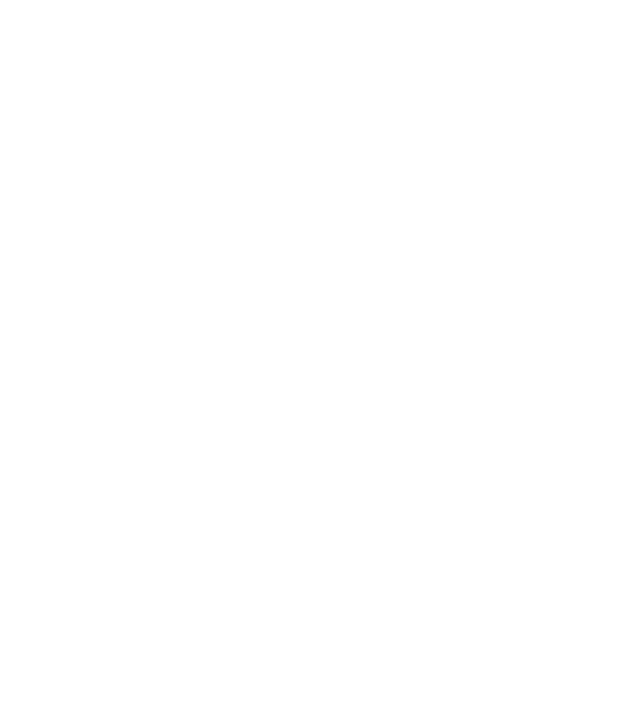
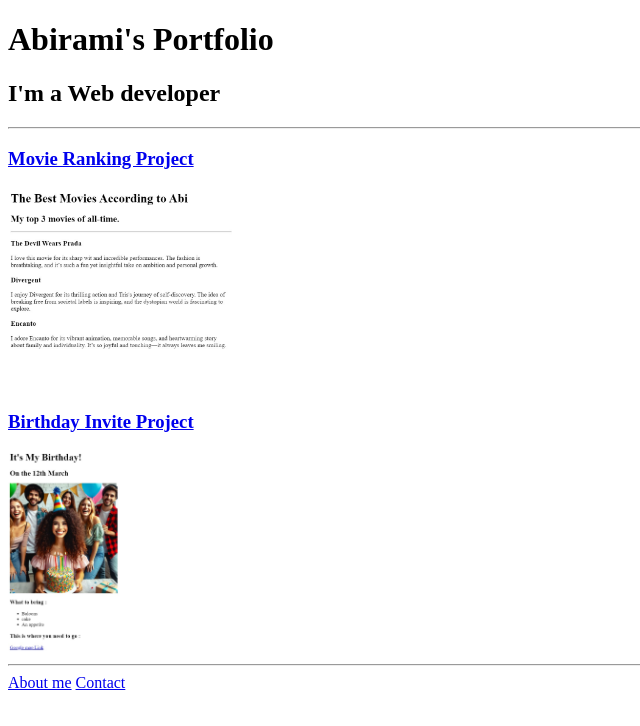
Before and after one commit to Abi-hub12/html-portfolio, a plain HTML site: page index.html in a window 1280 px wide. Shown: the whole page, without its empty margins (0-640 px from the left). Drawn offline with Linux system fonts and the light colour scheme.

Commit message:
Add files via upload

```diff
--- a/index.html
+++ b/index.html
@@ -1,4 +1,26 @@
 <!-- TODO 1: Create the HTML Boilerplate -->
+ <!DOCTYPE html>
+ <html lang="en">
+ <head>
+    <meta charset="UTF-8">
+    <title>Abi's Portfolio</title>
+ </head>
+
+ <body>
+    <h1>Abirami's Portfolio </h1>
+    <h2>I'm a Web developer</h2>
+    <hr />
+    <h3 ><a href="./public/abi movie .html">Movie Ranking Project</a></h3>
+    <img src="./assets/images/Movie rank.jpg" height="200" alt="Movie ranking projec preview"/>
+
+    <h3><a href="./public/abi birthday.html">Birthday Invite Project</a></h3>
+    <img src="./assets/images/./birthday .jpg" height="200" alt="birthday invitation project preview" />
+    <hr />
+    <a href="./public/about.html">About me</a>
+    <a href="./public/contact.html"> Contact</a>
+
+</body>
+ </html>
 
 <!-- TODO 2: Add Your previous projects' HTML into the public folder -->
 
```
